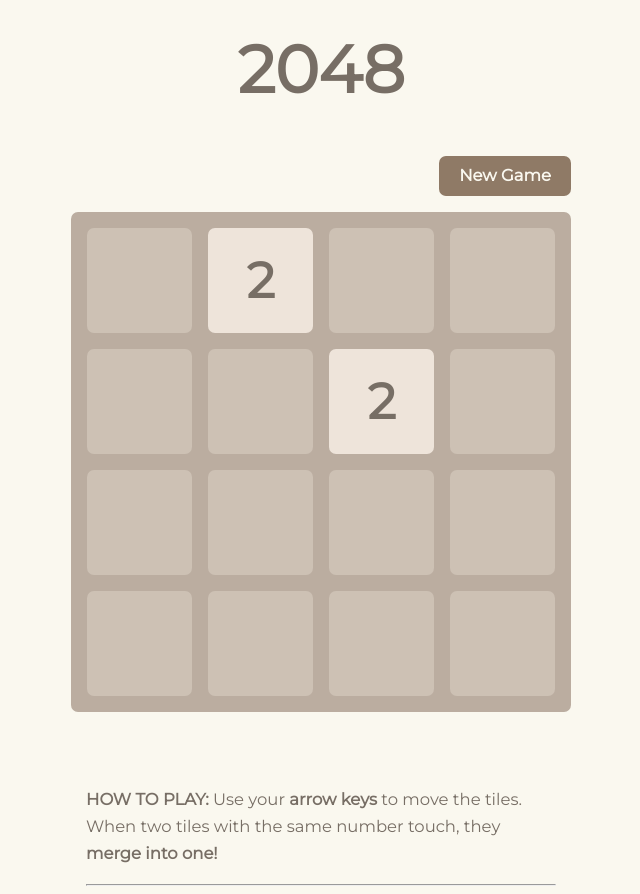
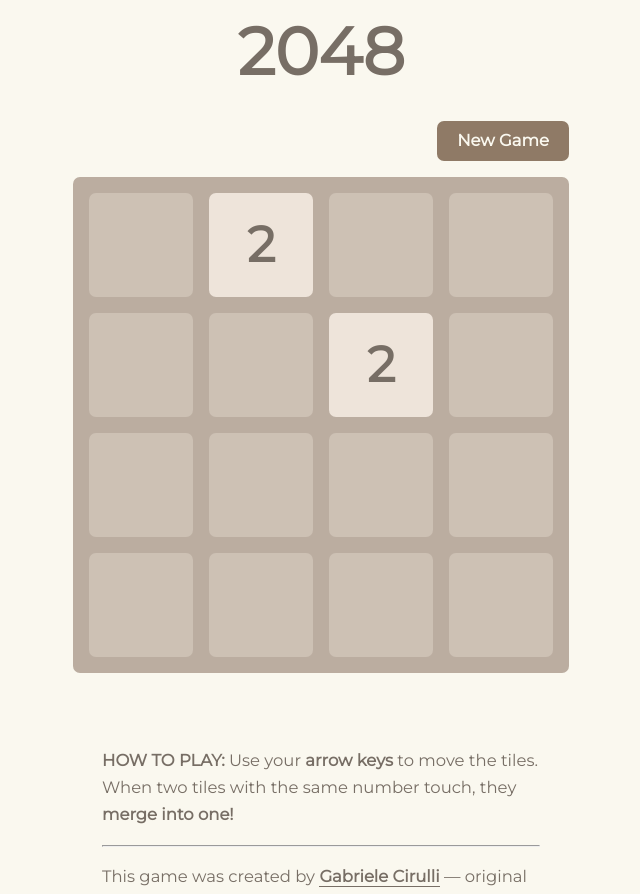
Before and after one commit to zronev/2048-clone, a React (Create React App) app: page / in a window 1280 px wide. Shown: the top 894 px of the page, without its empty margins (319-959 px from the left). Built offline with nearby package versions, Linux system fonts and the light colour scheme.

Commit message:
Small changes

```diff
--- a/src/scss/blocks/_footer.scss
+++ b/src/scss/blocks/_footer.scss
@@ -1,5 +1,5 @@
 .footer {
-  margin: 3.6rem 0 1rem 0;
+  margin: 3.6rem 1rem 1rem 1rem;
 
   &__para {
     line-height: 1.65;
--- a/src/scss/blocks/_grid.scss
+++ b/src/scss/blocks/_grid.scss
@@ -3,6 +3,8 @@
   grid-template-columns: repeat(4, auto);
   grid-template-rows: repeat(4, auto);
   grid-gap: 1rem;
+
+  position: relative;
 
   justify-content: center;
   align-items: center;
@@ -21,8 +23,8 @@
     font-size: 3em;
     font-weight: bold;
 
-    width: 6.5625rem;
-    height: 6.5625rem;
+    width: 6.5rem;
+    height: 6.5rem;
 
     border-radius: $border-radius;
     background: $full-cell-color;
--- a/src/scss/blocks/_header.scss
+++ b/src/scss/blocks/_header.scss
@@ -3,7 +3,7 @@
   justify-content: center;
 
   &__title {
-    margin: 2rem 0;
+    margin: 0.9rem 0;
     font-size: 4em;
   }
 }
--- a/src/scss/blocks/_modal.scss
+++ b/src/scss/blocks/_modal.scss
@@ -1,7 +1,7 @@
 .modal {
   display: none;
 
-  position: fixed;
+  position: absolute;
   top: 32%;
 
   padding: 1rem 2rem;
```
